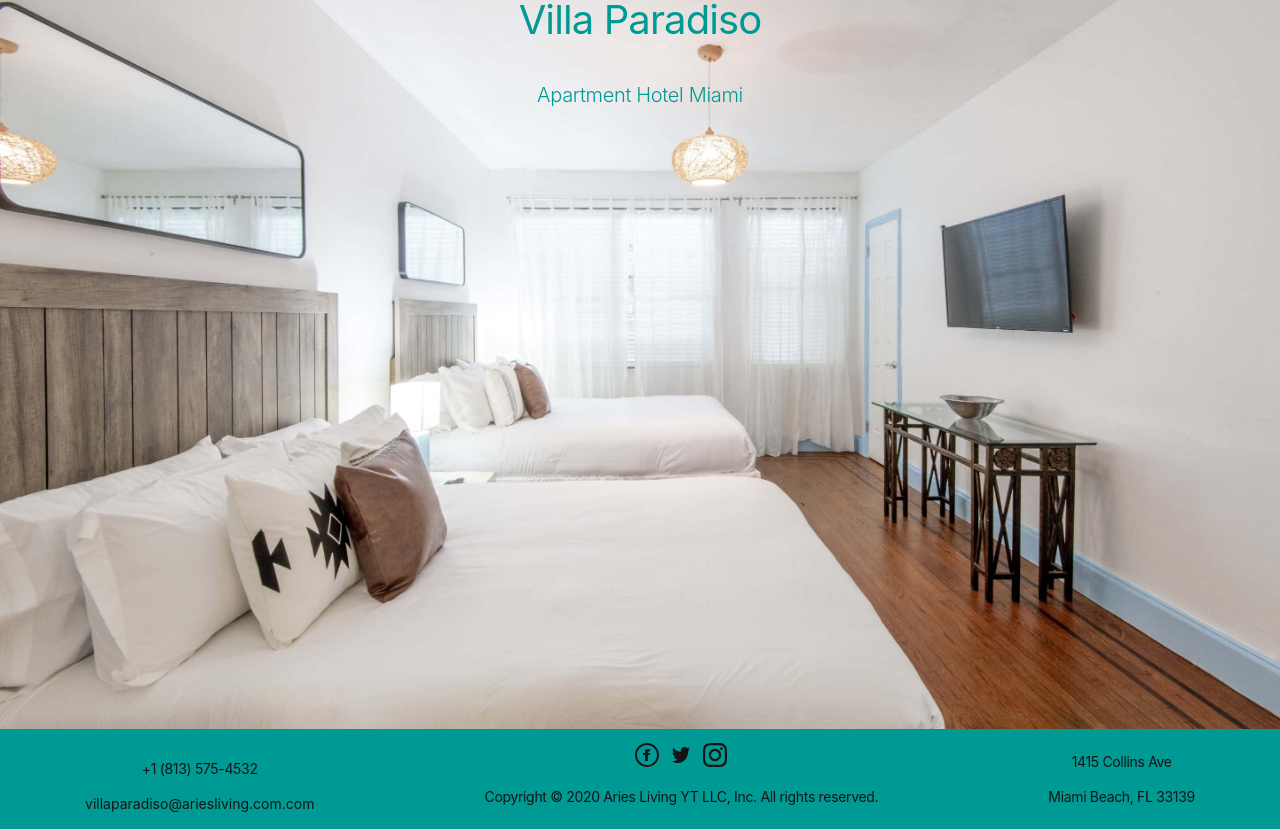
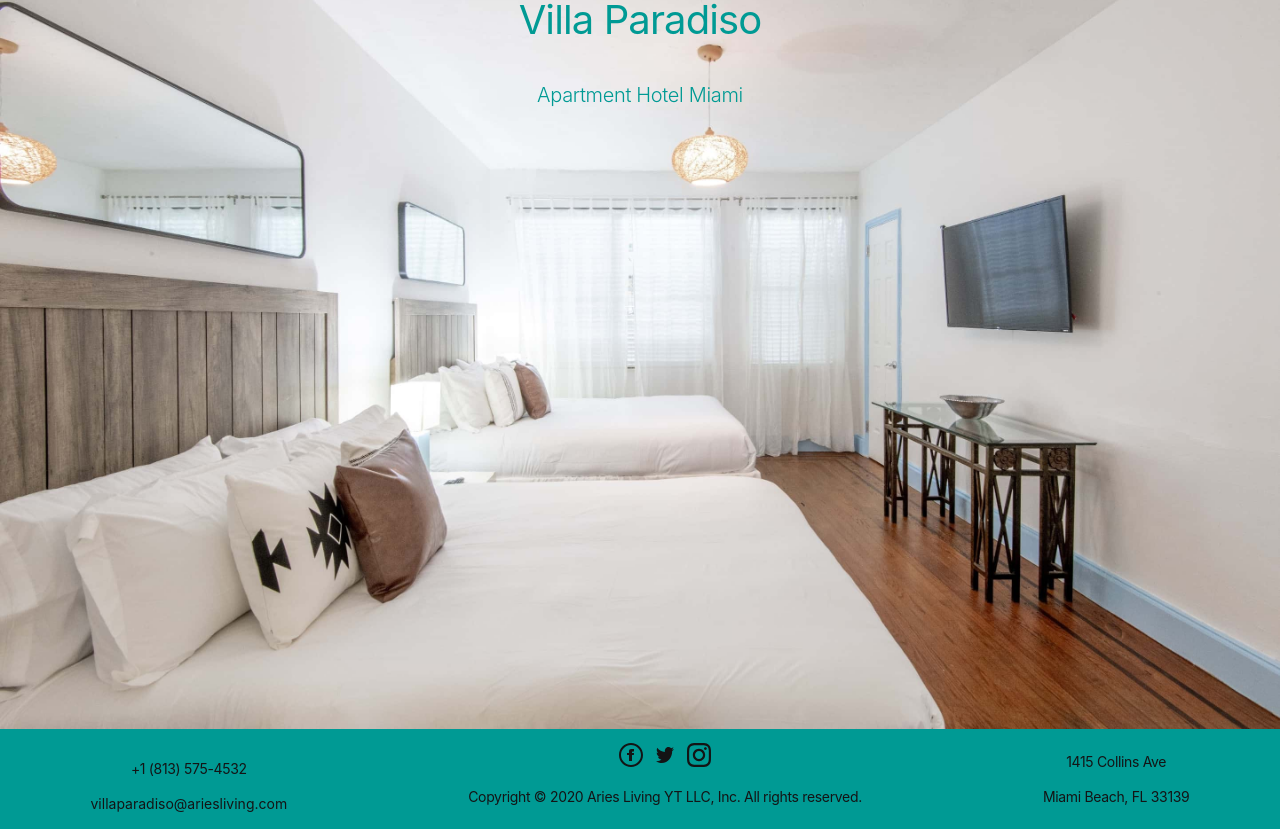
Before and after one commit to dmartss/villa-paradiso-hotels, a Next.js app: page / in a window 1280 px wide. Shown: the part 205-1034 px from the top of the page. Built offline with nearby package versions, Linux system fonts and the light colour scheme; a web font is replaced by a local one.

Commit message:
update email

```diff
--- a/components/footer/index.js
+++ b/components/footer/index.js
@@ -7,7 +7,7 @@ export default function Footer() {
       <nav className={styles.content}>
         <div className={styles.left}>
           <p>+1 (813) 575-4532</p>
-          <a href={`mailto:villaparadiso@ariesliving.com`}>villaparadiso@ariesliving.com.com</a>
+          <a href={`mailto:villaparadiso@ariesliving.com`}>villaparadiso@ariesliving.com</a>
         </div>
 
         <div className={styles.center}>
```
